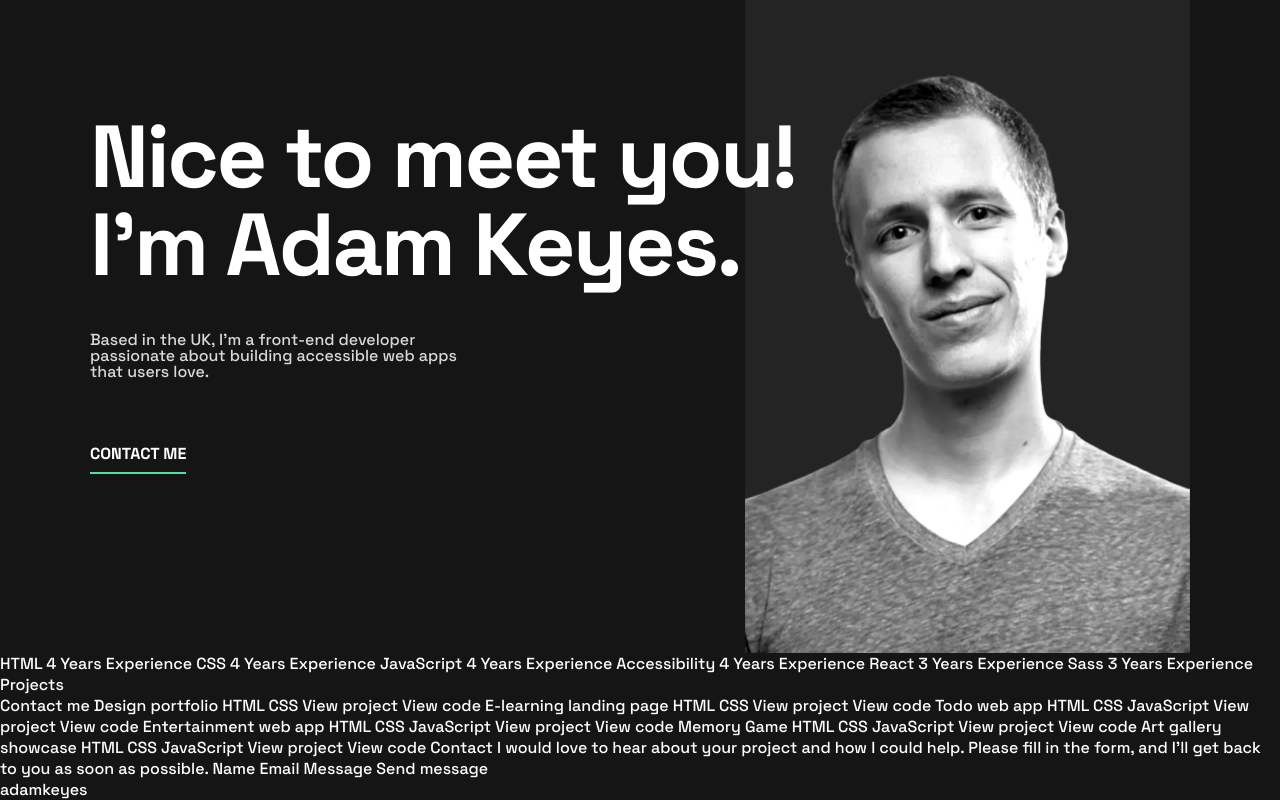
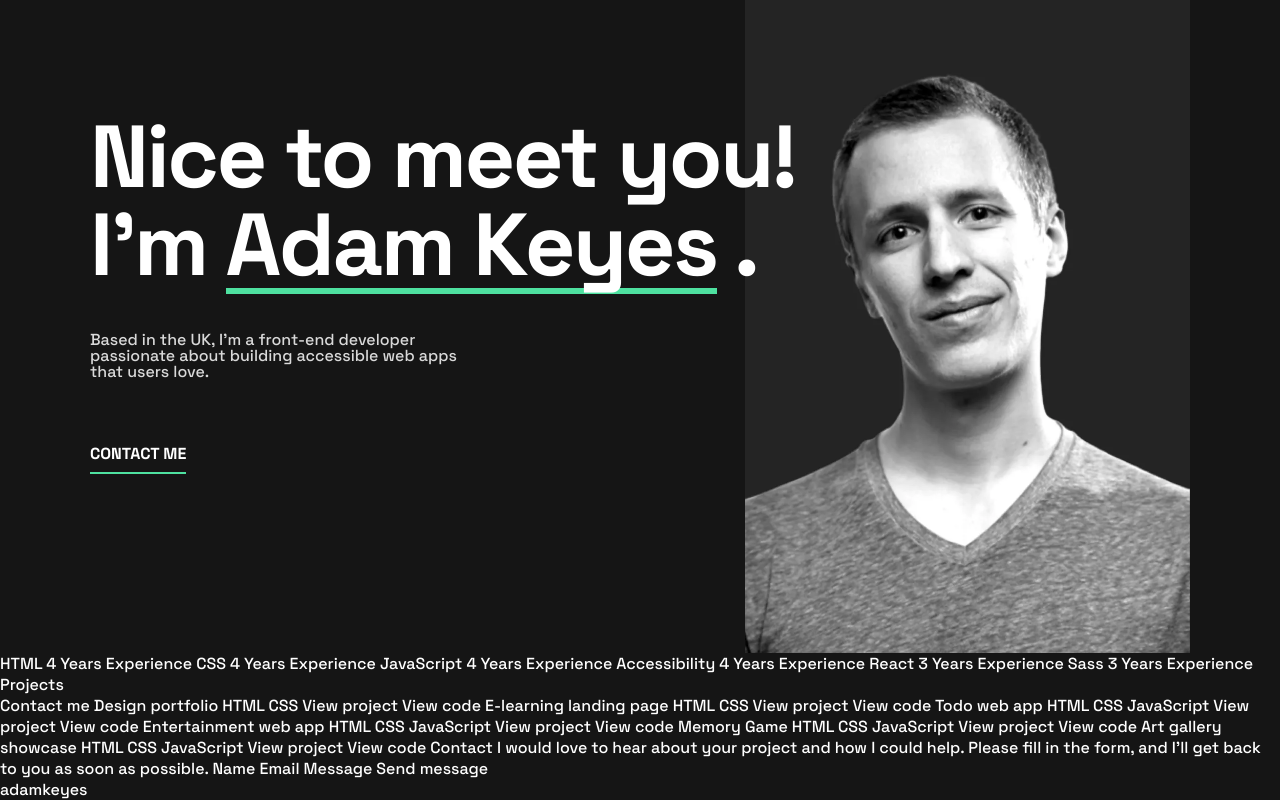
Before and after one commit to aleknovkovski/FEM-Single-page-dev-portfolio, a plain HTML site: page working/index.html in a window 1280 px wide. Shown: the part 67-867 px from the top of the page. Drawn offline with Linux system fonts and the light colour scheme.

Commit message:
Add green-underline styling

```diff
--- a/working/index.html
+++ b/working/index.html
@@ -24,7 +24,7 @@
 
   <section class="hero-section container">
     <div class="hero-section__text-content">
-      <h1 class="Heading-L">Nice to meet you! I'm Adam Keyes.</h1>
+      <h1 class="Heading-L">Nice to meet you! I'm <span class="green-underline">Adam Keyes</span> .</h1>
 
       <p class="hero-section__description">Based in the UK, I'm a front-end developer passionate about
       building accessible web apps that users love.</p>
--- a/working/style.css
+++ b/working/style.css
@@ -103,6 +103,21 @@ header .social-icons {
     margin-bottom: 43px;
 }
 
+.green-underline {
+  position: relative;
+}
+
+.green-underline::after {
+  content: '';
+  position: absolute;
+  bottom: 0.4rem;
+  left: 0;
+  width: 100%;
+  height: 6px;
+  background-color: var(--green);
+  z-index: -1;
+}
+
 p {
     font-size: var(--18px);
     line-height: var(--28px);
```
